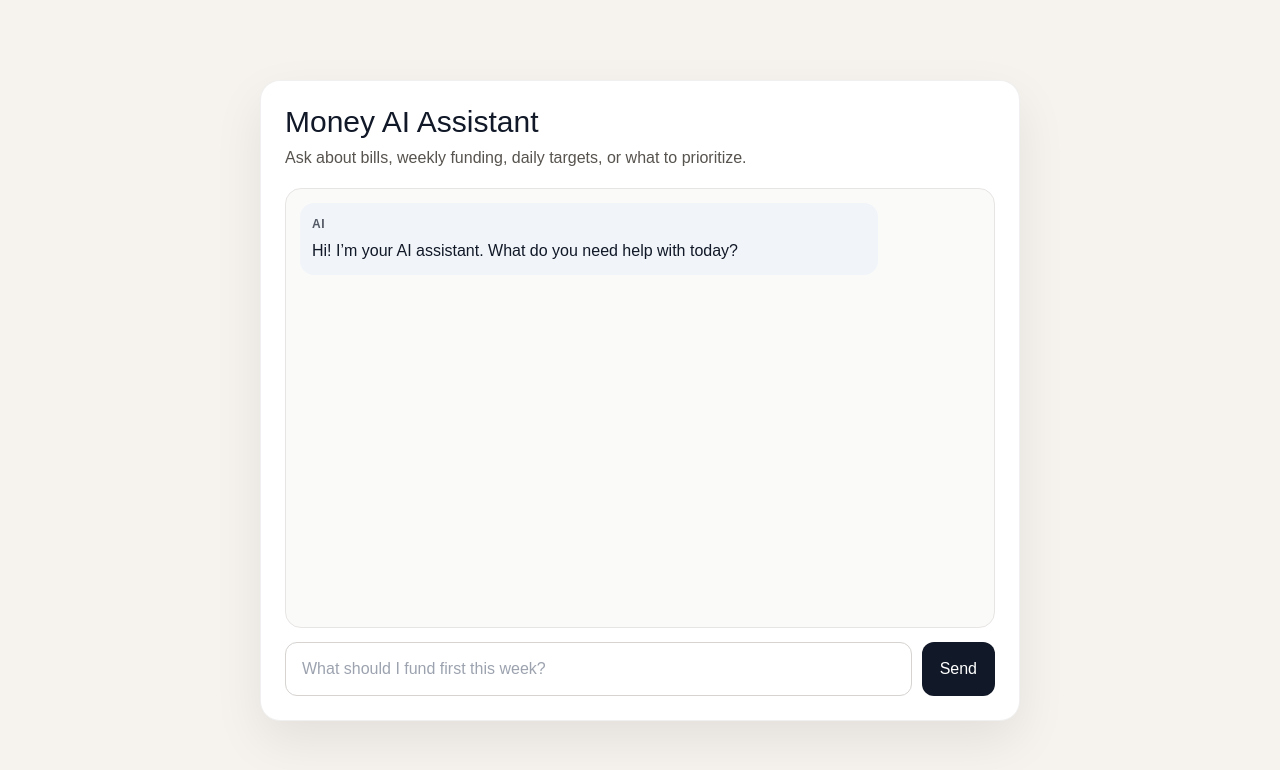
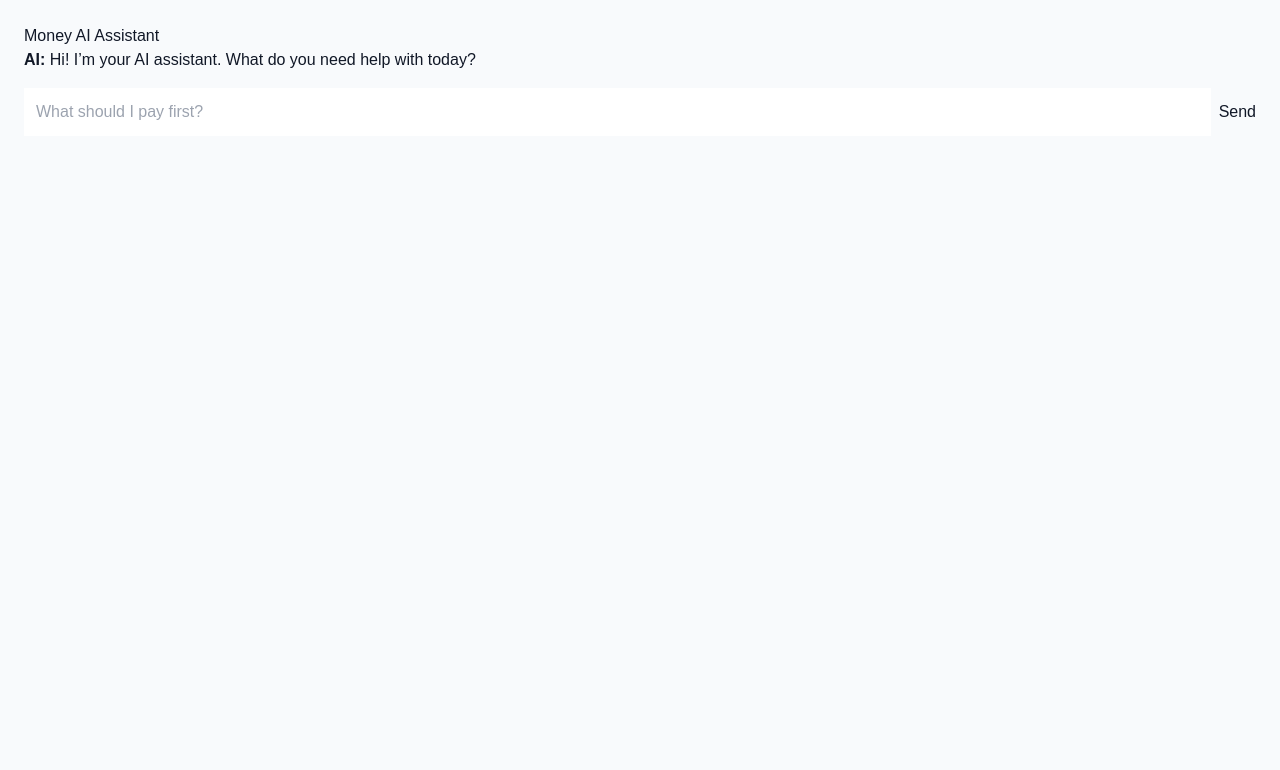
Before and after one commit to KristineMK72/money-control-saas, a Next.js app: page /chat in a window 1280 px wide. Shown: the top 770 px of the page. Built offline with nearby package versions, Linux system fonts and the light colour scheme.

Commit message:
Update page.tsx

```diff
--- a/app/chat/page.tsx
+++ b/app/chat/page.tsx
@@ -1,6 +1,6 @@
 "use client";
 
-import { useMemo, useState } from "react";
+import { useState } from "react";
 import type { ChatMessage } from "@/lib/ai/types";
 
 export default function ChatPage() {
@@ -12,15 +12,13 @@ export default function ChatPage() {
   ]);
   const [input, setInput] = useState("");
   const [loading, setLoading] = useState(false);
-
-  const mode = "money";
-
-  const context = useMemo(() => {
-    return `
-This assistant is being used inside Money Control Board.
-Focus on bills, weekly targets, due dates, income planning, and bucket funding.
-`;
-  }, []);
+  const [stressScore, setStressScore] = useState<number | null>(null);
+  const [summary, setSummary] = useState<{
+    next7BillsTotal: number;
+    next14BillsTotal: number;
+    next7IncomeTotal: number;
+    shortfall7: number;
+  } | null>(null);
 
   async function sendMessage() {
     if (!input.trim() || loading) return;
@@ -42,17 +40,14 @@ Focus on bills, weekly targets, due dates, income planning, and bucket funding.
           "Content-Type": "application/json",
         },
         body: JSON.stringify({
-          mode,
+          mode: "money",
           messages: nextMessages,
-          context,
         }),
       });
 
       const data = await res.json();
 
-      if (!res.ok) {
-        throw new Error(data.error || "Request failed");
-      }
+      if (!res.ok) throw new Error(data.error || "Request failed");
 
       setMessages([
         ...nextMessages,
@@ -61,6 +56,14 @@ Focus on bills, weekly targets, due dates, income planning, and bucket funding.
           content: data.reply,
         },
       ]);
+
+      if (typeof data.stressScore === "number") {
+        setStressScore(data.stressScore);
+      }
+
+      if (data.summary) {
+        setSummary(data.summary);
+      }
     } catch (error) {
       setMessages([
         ...nextMessages,
@@ -75,134 +78,46 @@ Focus on bills, weekly targets, due dates, income planning, and bucket funding.
   }
 
   return (
-    <main style={styles.page}>
-      <section style={styles.card}>
-        <h1 style={styles.title}>Money AI Assistant</h1>
-        <p style={styles.subtitle}>
-          Ask about bills, weekly funding, daily targets, or what to prioritize.
-        </p>
+    <main style={{ padding: 24 }}>
+      <h1>Money AI Assistant</h1>
 
-        <div style={styles.chatBox}>
+      {stressScore !== null && (
+        <div style={{ marginBottom: 12 }}>
+          <strong>Stress Score:</strong> {stressScore}
+        </div>
+      )}
+
+      {summary && (
+        <div style={{ marginBottom: 16 }}>
+          <div>Next 7 days bills: ${summary.next7BillsTotal.toFixed(2)}</div>
+          <div>Next 14 days bills: ${summary.next14BillsTotal.toFixed(2)}</div>
+          <div>Next 7 days income: ${summary.next7IncomeTotal.toFixed(2)}</div>
+          <div>Shortfall: ${summary.shortfall7.toFixed(2)}</div>
+        </div>
+      )}
+
+      <div style={{ marginBottom: 16 }}>
         {messages.map((msg, i) => (
-            <div
-              key={i}
-              style={{
-                ...styles.message,
-                ...(msg.role === "user" ? styles.user : styles.assistant),
-              }}
-            >
-              <div style={styles.messageLabel}>
-                {msg.role === "user" ? "You" : "AI"}
-              </div>
-              <div>{msg.content}</div>
+          <div key={i} style={{ marginBottom: 10 }}>
+            <strong>{msg.role === "user" ? "You" : "AI"}:</strong> {msg.content}
           </div>
         ))}
-
-          {loading && (
-            <div style={{ ...styles.message, ...styles.assistant }}>
-              <div style={styles.messageLabel}>AI</div>
-              <div>Thinking...</div>
-            </div>
-          )}
       </div>
 
-        <div style={styles.inputRow}>
+      <div style={{ display: "flex", gap: 8 }}>
         <input
           value={input}
           onChange={(e) => setInput(e.target.value)}
           onKeyDown={(e) => {
             if (e.key === "Enter") sendMessage();
           }}
-            placeholder="What should I fund first this week?"
-            style={styles.input}
+          placeholder="What should I pay first?"
+          style={{ flex: 1, padding: 12 }}
         />
-          <button onClick={sendMessage} disabled={loading} style={styles.button}>
+        <button onClick={sendMessage} disabled={loading}>
           Send
         </button>
       </div>
-      </section>
     </main>
   );
 }
-
-const styles: Record<string, React.CSSProperties> = {
-  page: {
-    minHeight: "100vh",
-    background: "#f6f3ee",
-    display: "grid",
-    placeItems: "center",
-    padding: 24,
-  },
-  card: {
-    width: "100%",
-    maxWidth: 760,
-    background: "#ffffff",
-    borderRadius: 20,
-    padding: 24,
-    boxShadow: "0 20px 50px rgba(0,0,0,0.08)",
-    border: "1px solid rgba(0,0,0,0.06)",
-  },
-  title: {
-    margin: 0,
-    fontSize: 30,
-    lineHeight: 1.1,
-  },
-  subtitle: {
-    marginTop: 8,
-    marginBottom: 18,
-    color: "#57534e",
-  },
-  chatBox: {
-    height: 440,
-    overflowY: "auto",
-    borderRadius: 16,
-    border: "1px solid #e7e5e4",
-    background: "#fafaf9",
-    padding: 14,
-    marginBottom: 14,
-  },
-  message: {
-    maxWidth: "85%",
-    padding: 12,
-    borderRadius: 14,
-    marginBottom: 12,
-    whiteSpace: "pre-wrap",
-  },
-  user: {
-    marginLeft: "auto",
-    background: "#dbeafe",
-  },
-  assistant: {
-    marginRight: "auto",
-    background: "#f1f5f9",
-  },
-  messageLabel: {
-    fontSize: 12,
-    fontWeight: 700,
-    marginBottom: 6,
-    opacity: 0.7,
-    textTransform: "uppercase",
-    letterSpacing: 0.5,
-  },
-  inputRow: {
-    display: "flex",
-    gap: 10,
-  },
-  input: {
-    flex: 1,
-    borderRadius: 12,
-    border: "1px solid #d6d3d1",
-    padding: "14px 16px",
-    fontSize: 16,
-    outline: "none",
-  },
-  button: {
-    border: "none",
-    borderRadius: 12,
-    padding: "14px 18px",
-    fontSize: 16,
-    background: "#111827",
-    color: "#fff",
-    cursor: "pointer",
-  },
-};
```
Lines whose indentation alone changed are shown as unchanged.
